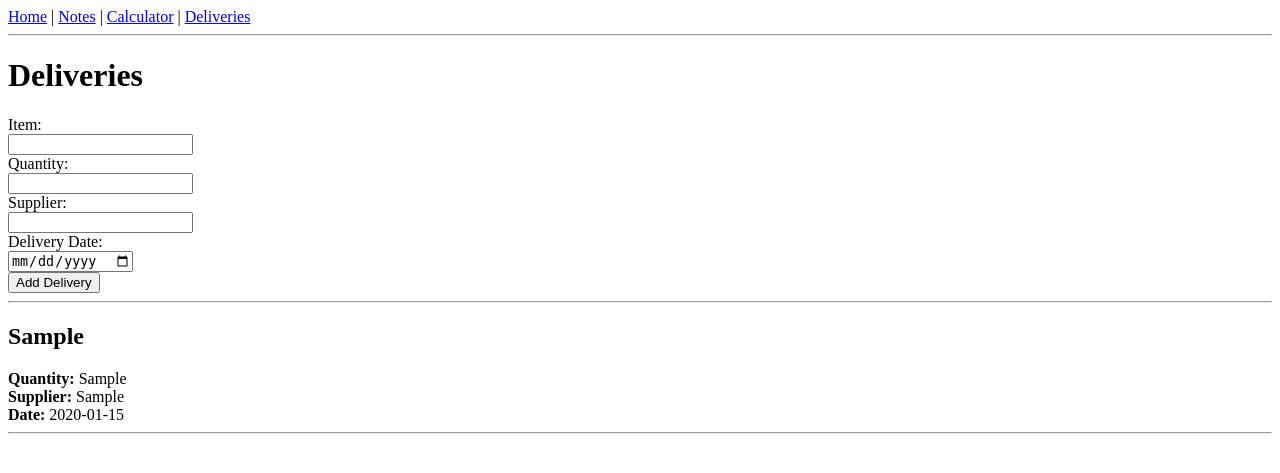
After one commit to mirek001/flask-test, a Flask app: page /deliveries in a window 1280 px wide. The commit adds this page. Shown: the top 473 px of the page. Run offline with Flask 3, Linux system fonts and the light colour scheme; tables that the repository leaves empty hold one stand-in row (values such as "Sample post").

Commit message:
Add deliveries management page

```diff
--- a/app.py
+++ b/app.py
@@ -17,6 +17,17 @@ def init_db():
             title TEXT NOT NULL,
             category TEXT NOT NULL,
             content TEXT NOT NULL
+        )
+        """
+    )
+    c.execute(
+        """
+        CREATE TABLE IF NOT EXISTS deliveries (
+            id INTEGER PRIMARY KEY AUTOINCREMENT,
+            item TEXT NOT NULL,
+            quantity TEXT NOT NULL,
+            supplier TEXT NOT NULL,
+            delivery_date TEXT NOT NULL
         )
         """
     )
@@ -75,6 +86,28 @@ def notes():
     conn.close()
     return render_template('notes.html', notes=notes)
 
+
+@app.route('/deliveries', methods=['GET', 'POST'])
+def deliveries():
+    conn = get_db_connection()
+    if request.method == 'POST':
+        item = request.form['item']
+        quantity = request.form['quantity']
+        supplier = request.form['supplier']
+        delivery_date = request.form['delivery_date']
+        conn.execute(
+            'INSERT INTO deliveries (item, quantity, supplier, delivery_date) VALUES (?, ?, ?, ?)',
+            (item, quantity, supplier, delivery_date),
+        )
+        conn.commit()
+        conn.close()
+        return redirect(url_for('deliveries'))
+    deliveries = conn.execute(
+        'SELECT id, item, quantity, supplier, delivery_date FROM deliveries ORDER BY id DESC'
+    ).fetchall()
+    conn.close()
+    return render_template('deliveries.html', deliveries=deliveries)
+
 if __name__ == '__main__':
     init_db()
     app.run()
--- a/templates/base.html
+++ b/templates/base.html
@@ -7,7 +7,8 @@
 <nav>
     <a href="{{ url_for('index') }}">Home</a> |
     <a href="{{ url_for('notes') }}">Notes</a> |
-    <a href="{{ url_for('calc') }}">Calculator</a>
+    <a href="{{ url_for('calc') }}">Calculator</a> |
+    <a href="{{ url_for('deliveries') }}">Deliveries</a>
 </nav>
 <hr>
 {% block content %}{% endblock %}
--- /dev/null
+++ b/templates/deliveries.html
@@ -0,0 +1,23 @@
+{% extends 'base.html' %}
+{% block content %}
+<h1>Deliveries</h1>
+<form method="post">
+    <label for="item">Item:</label><br>
+    <input type="text" id="item" name="item" required><br>
+    <label for="quantity">Quantity:</label><br>
+    <input type="text" id="quantity" name="quantity" required><br>
+    <label for="supplier">Supplier:</label><br>
+    <input type="text" id="supplier" name="supplier" required><br>
+    <label for="delivery_date">Delivery Date:</label><br>
+    <input type="date" id="delivery_date" name="delivery_date" required><br>
+    <button type="submit">Add Delivery</button>
+</form>
+<hr>
+{% for d in deliveries %}
+<h2>{{ d['item'] }}</h2>
+<strong>Quantity:</strong> {{ d['quantity'] }}<br>
+<strong>Supplier:</strong> {{ d['supplier'] }}<br>
+<strong>Date:</strong> {{ d['delivery_date'] }}
+<hr>
+{% endfor %}
+{% endblock %}
```
Also changed, not shown: README.md.
